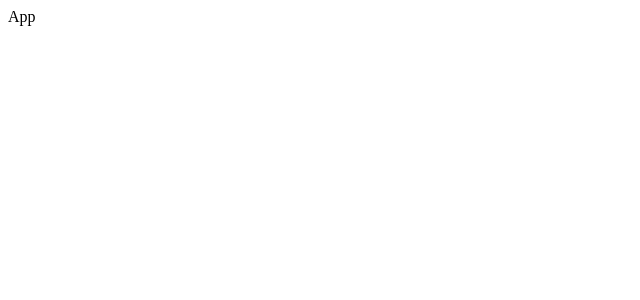
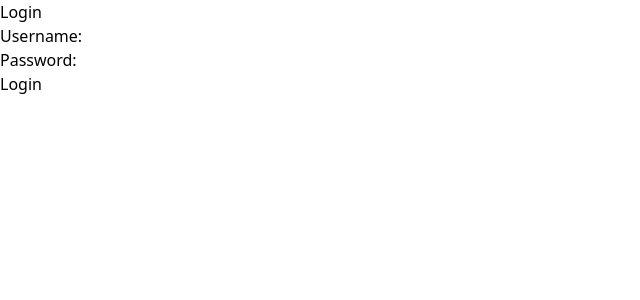
Before and after one commit to svivek19/innovation-private-limited-task, a React app: page /login in a window 1280 px wide. Shown: the top 300 px of the page, without its empty margins (0-640 px from the left). Built offline with nearby package versions, Linux system fonts and the light colour scheme; the HTML template or start-up script is replaced by a standard one.

Commit message:
login page finish

```diff
--- a/package.json
+++ b/package.json
@@ -11,7 +11,8 @@
   },
   "dependencies": {
     "react": "^18.2.0",
-    "react-dom": "^18.2.0"
+    "react-dom": "^18.2.0",
+    "react-router-dom": "^6.22.0"
   },
   "devDependencies": {
     "@types/react": "^18.2.55",
@@ -21,6 +22,7 @@
     "eslint-plugin-react": "^7.33.2",
     "eslint-plugin-react-hooks": "^4.6.0",
     "eslint-plugin-react-refresh": "^0.4.5",
+    "tailwindcss": "^3.4.1",
     "vite": "^5.1.0"
   }
 }
--- a/src/App.jsx
+++ b/src/App.jsx
@@ -1,9 +1,17 @@
-import React from 'react'
+import React from 'react';
+import { Routes, Route, BrowserRouter } from 'react-router-dom';
+import Home from './pages/Home'
+import Login from './pages/Login';
 
 const App = () => {
   return (
     <div>
-      App
+      <BrowserRouter>
+        <Routes>
+          <Route path='/' element={<Home />} />
+          <Route path='/login' element={<Login />} />
+        </Routes>
+      </BrowserRouter>
     </div>
   )
 }
--- a/src/index.css
+++ b/src/index.css
@@ -0,0 +1,3 @@
+@tailwind base;
+@tailwind components;
+@tailwind utilities;
--- /dev/null
+++ b/src/pages/Home.jsx
@@ -0,0 +1,11 @@
+import React from 'react'
+
+const Home = () => {
+  return (
+    <div>
+      login user
+    </div>
+  )
+}
+
+export default Home
--- /dev/null
+++ b/src/pages/Login.jsx
@@ -0,0 +1,73 @@
+import React, { useState } from 'react';
+
+const LoginForm = () => {
+  const [username, setUsername] = useState('');
+  const [password, setPassword] = useState('');
+  const [error, setError] = useState('');
+
+  const handleSubmit = async (e) => {
+    e.preventDefault();
+
+    try {
+      const response = await fetch('https://dummyjson.com/auth/login', {
+        method: 'POST',
+        headers: { 'Content-Type': 'application/json' },
+        body: JSON.stringify({
+          username,
+          password,
+        }),
+      });
+
+      const data = await response.json();
+
+      if (response.ok) {
+        console.log('Login successful');
+        localStorage.setItem('authToken', data.token);
+        setUsername('')
+        setPassword('')
+      } else {
+        setError(data.message || 'Invalid credentials');
+        setUsername('')
+        setPassword('')
+        setTimeout(() => {
+          setError('');
+        }, 3000);
+      }
+    } catch (error) {
+      setError('An error occurred. Please try again later.');
+    }
+  };
+
+  return (
+    <div>
+      <h2>Login</h2>
+      {error && <div className='text-red-500'>{error}</div>}
+      <form onSubmit={handleSubmit}>
+        <div>
+          <label htmlFor="username">Username:</label>
+          <input
+            type="text"
+            id="username"
+            value={username}
+            onChange={(e) => setUsername(e.target.value)}
+          />
+        </div>
+        <div>
+          <label htmlFor="password">Password:</label>
+          <input
+            type="password"
+            id="password"
+            value={password}
+            onChange={(e) => setPassword(e.target.value)}
+          />
+        </div>
+        <button type="submit">Login</button>
+      </form>
+    </div>
+
+
+
+  );
+};
+
+export default LoginForm;
--- /dev/null
+++ b/tailwind.config.js
@@ -0,0 +1,10 @@
+/** @type {import('tailwindcss').Config} */
+export default {
+  content: [
+    "./src/**/*.{js,jsx,ts,tsx}",
+  ],
+  theme: {
+    extend: {},
+  },
+  plugins: [],
+}
```
Also changed, not shown: 1 other file (tests, documents, lock files or other folders).
